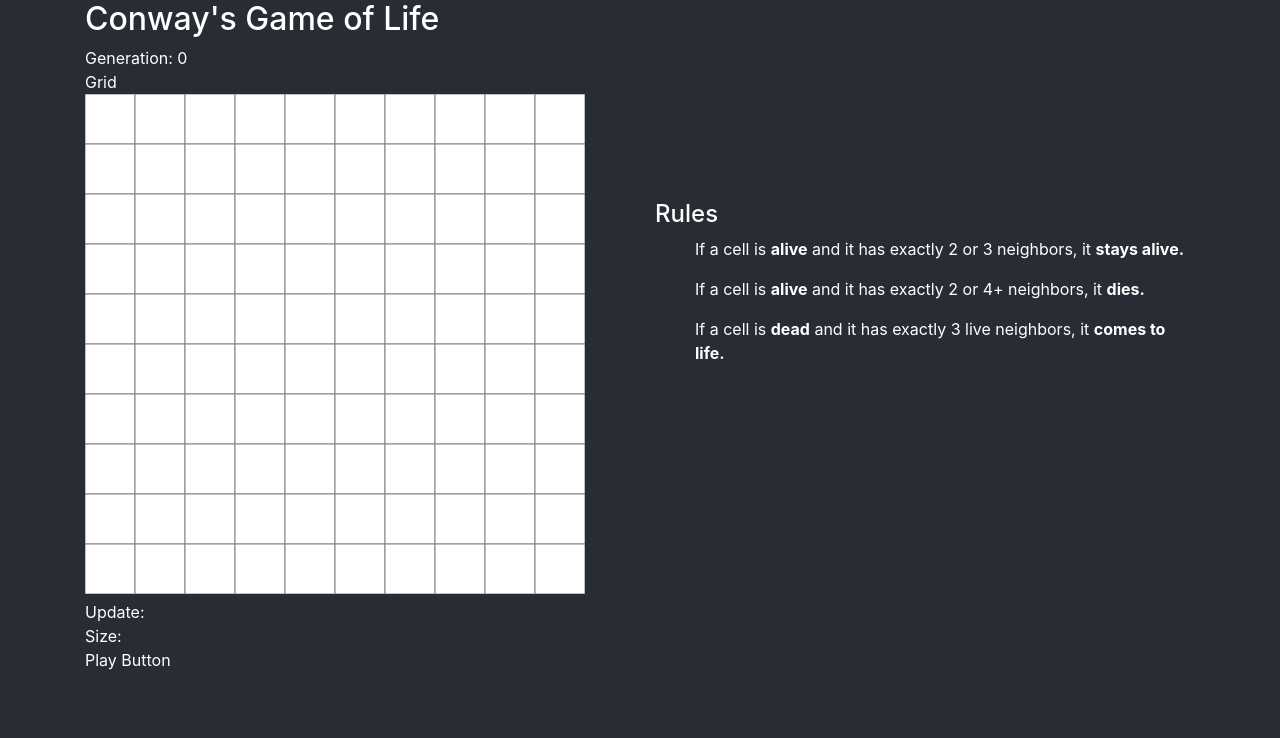
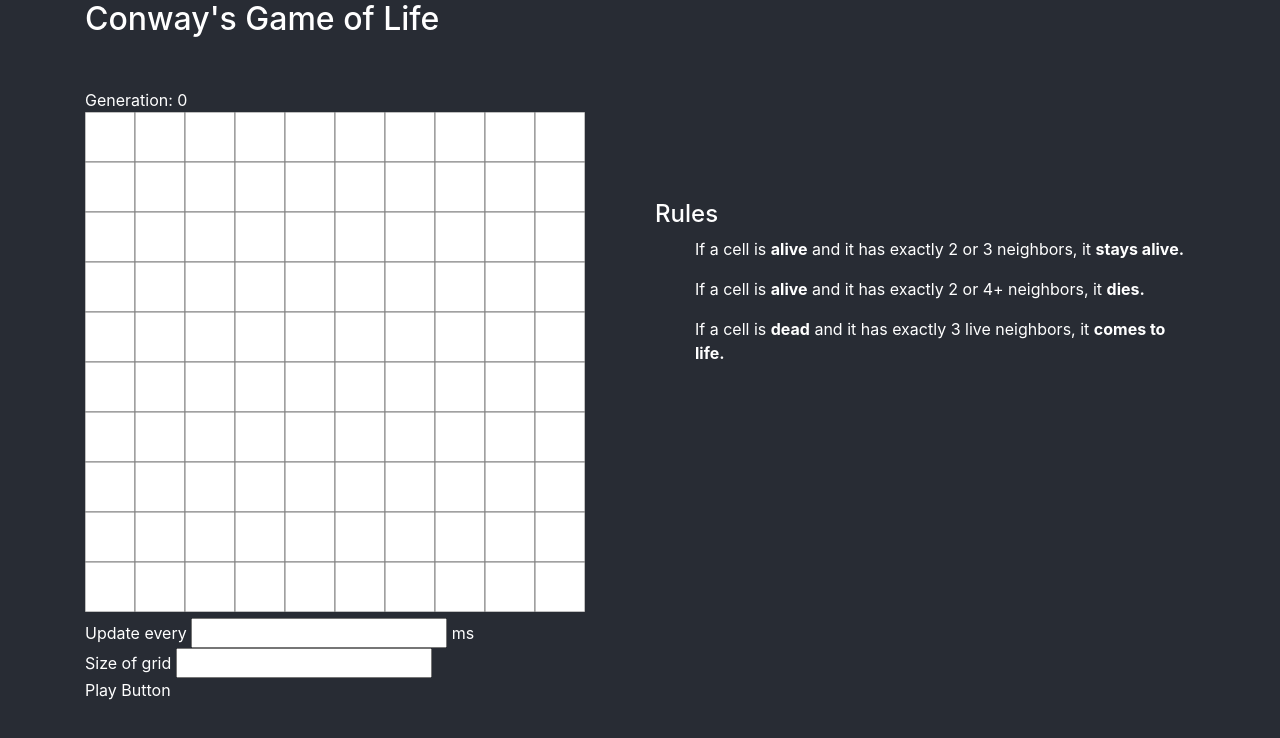
Before and after one commit to bloominstituteoftechnology/CS-Build-Week-1, a React (Create React App) app in the folder cnwy-game-life/: page / in a window 1280 px wide. Shown: the top 738 px of the page. Built offline with nearby package versions, Linux system fonts and the light colour scheme.

Commit message:
Added spacing above Grid and input fields for update/ size

```diff
--- a/cnwy-game-life/src/App.js
+++ b/cnwy-game-life/src/App.js
@@ -19,6 +19,10 @@ const MainContainer = styled(Container)`
 const RulesDiv = styled.div`
   margin-top:200px;
 `
+
+const GenDiv = styled.div`
+  margin-top:50px;
+`
 class App extends Component {
   render() {
     return (
@@ -27,11 +31,10 @@ class App extends Component {
           <Row>
             <Col sm="6">
               <div><h2>Conway's Game of Life</h2></div>
-              <div>Generation: 0</div>
-              <div>Grid</div>
+              <GenDiv>Generation: 0</GenDiv>
               <LifeCanvas className="border" height={500} width={500}/>
-              <div>Update: </div>
-              <div>Size: </div>
+              <div>Update every <input type="text"/> ms</div>
+              <div>Size of grid <input type="text"/> </div>
               <div>Play Button</div>
             </Col>
             <Col sm="6">
```
